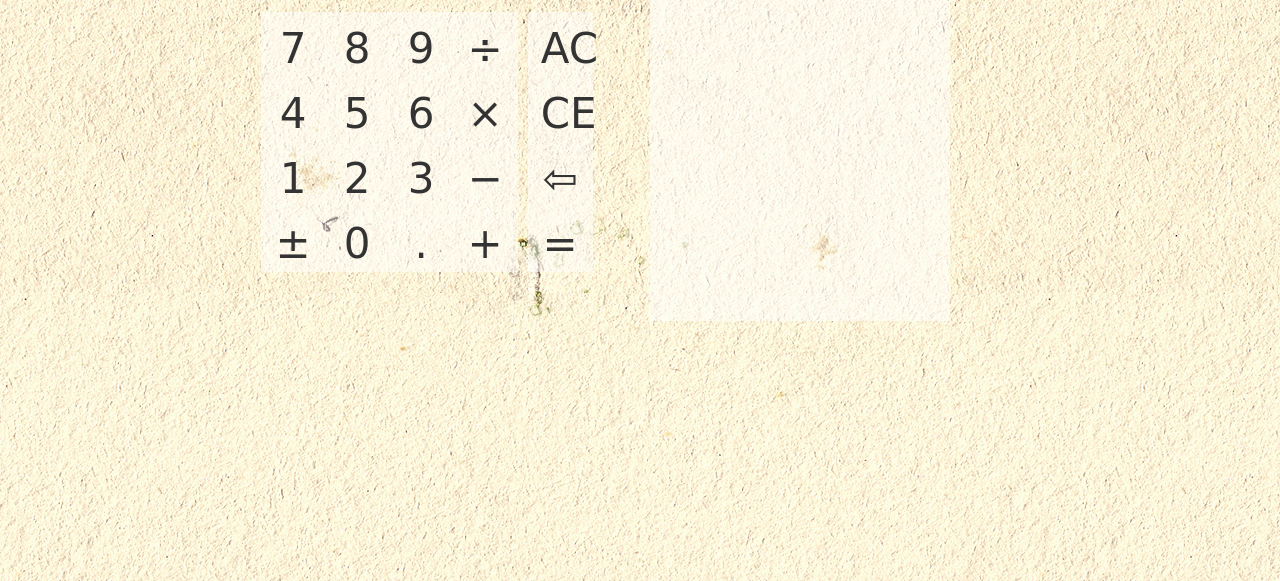
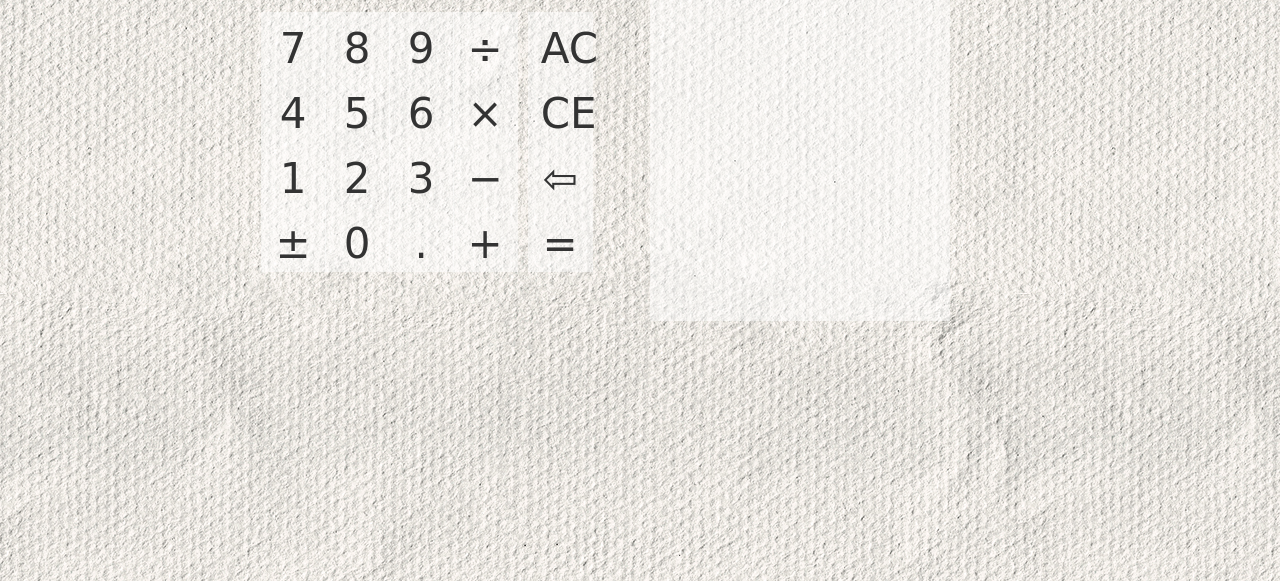
Before and after one commit to PhysRex/calc-it, a plain HTML site: page index.html in a window 1280 px wide. Shown: the part 219-800 px from the top of the page. Drawn offline with nearby package versions, Linux system fonts and the light colour scheme; a web font is replaced by a local one.

Commit message:
changed background img

```diff
--- a/main.css
+++ b/main.css
@@ -10,7 +10,7 @@
 }
 
 body {
-  background-image: url("img/5_1024.jpg");
+  background-image: url("img/texturedBackground.jpg");
 }
 
 .header {
```
